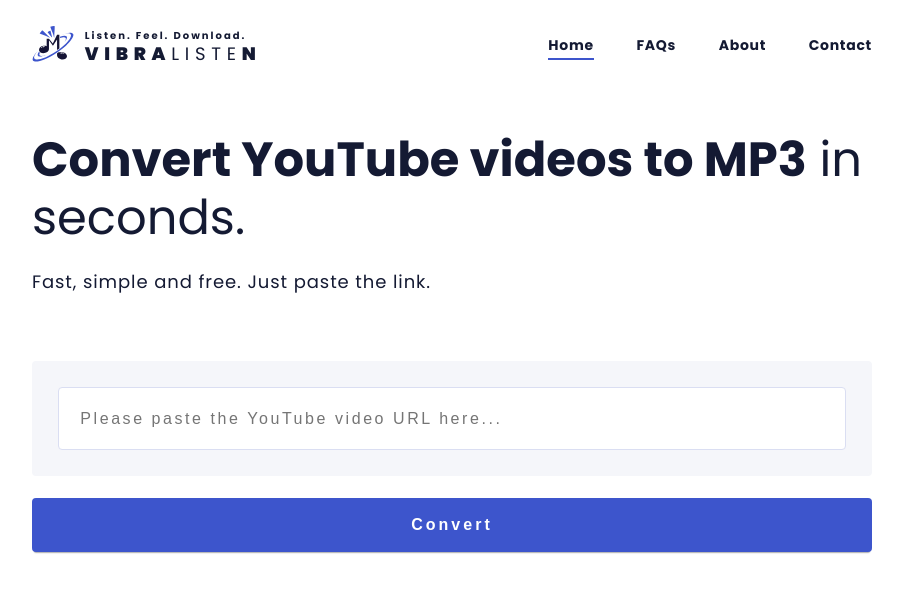
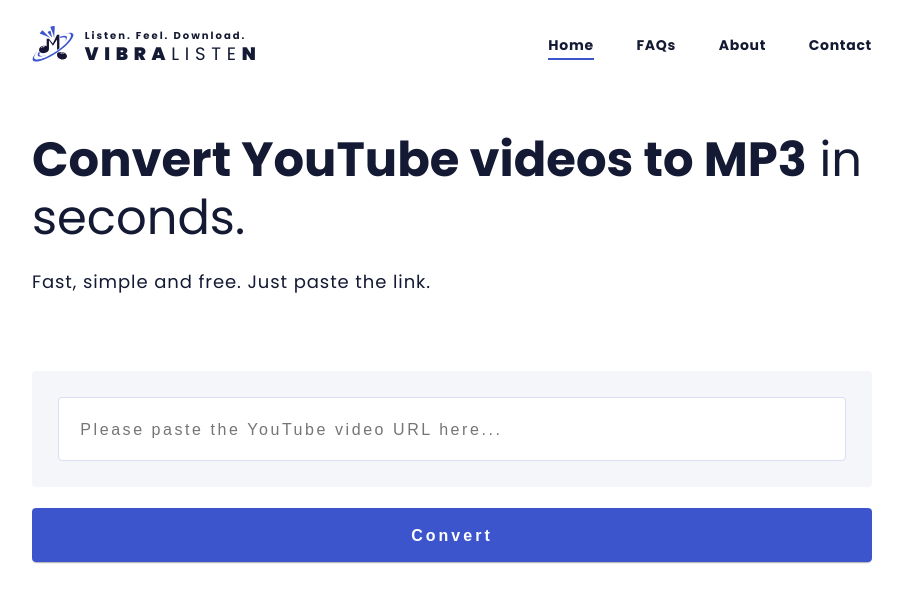
Before and after one commit to lodsa-ntos/vibralisten, a React (Create React App) app in the folder frontend/: page / in a window 1280 px wide. Shown: the top 602 px of the page, without its empty margins (188-1091 px from the left). Built offline with nearby package versions, Linux system fonts and the light colour scheme.

Commit message:
Fix spacing variables in global styles; update Home component height for improved layout

```diff
--- a/frontend/src/assets/styles/global.css
+++ b/frontend/src/assets/styles/global.css
@@ -31,7 +31,7 @@
   --space-m: 24pt;
   --space-l: 32pt;
   --space-xl: 48pt;
-  --space-xxl: 56pt
+  --space-xxl: 56pt;
   --space-xxxl: 80pt;
   --space-margin-large: 165pt;
   --reset-space: 0;
--- a/frontend/src/pages/Home/Home.css
+++ b/frontend/src/pages/Home/Home.css
@@ -23,7 +23,7 @@
   Space below the subtitle
 */
 .home-below-subtitle {
-  height: var(--space-xl);
+  height: var(--space-xxl);
 }
 
 h1 {
```
